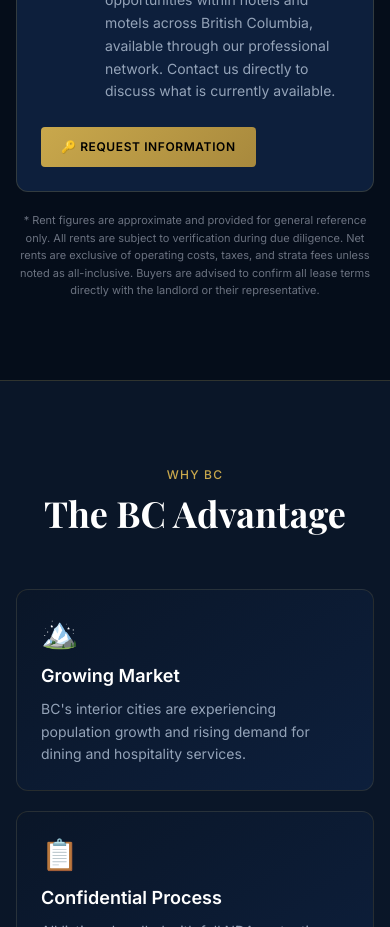
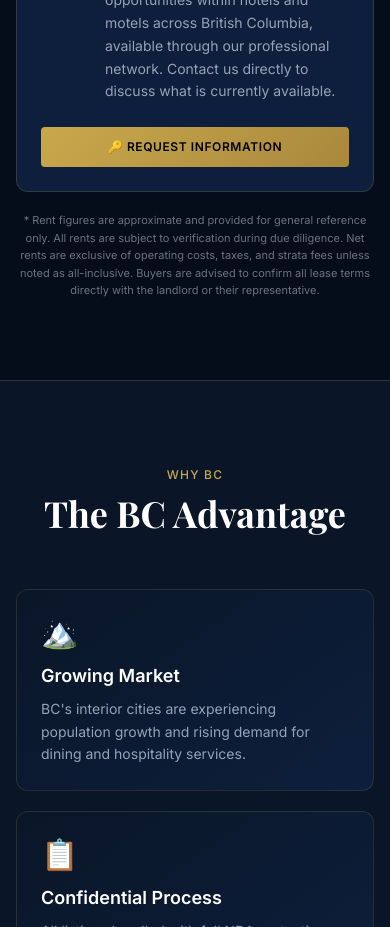
Before and after one commit to anmol741/bchospitalitydeals, a Next.js app: page / in a window 390 px wide. Shown: the part 3560-4487 px from the top of the page. Built offline with nearby package versions, Linux system fonts and the light colour scheme.

Commit message:
fix mobile layout stats and button
Center the REQUEST INFORMATION button below the off-market banner text on mobile.

```diff
--- a/components/home/ListingsSection.tsx
+++ b/components/home/ListingsSection.tsx
@@ -125,7 +125,7 @@ export default function ListingsSection() {
         </div>
         <button
           onClick={scrollToForm}
-          className="flex-shrink-0 flex items-center gap-2 px-5 py-3 rounded font-semibold text-xs tracking-wider transition-all hover:opacity-90 active:scale-95"
+          className="flex-shrink-0 flex items-center justify-center gap-2 px-5 py-3 rounded font-semibold text-xs tracking-wider transition-all hover:opacity-90 active:scale-95 w-full sm:w-auto"
           style={{ background: "linear-gradient(135deg, #C9A84C, #a8893d)", color: "#000000", whiteSpace: "nowrap" }}
         >
           🔑 REQUEST INFORMATION
```
